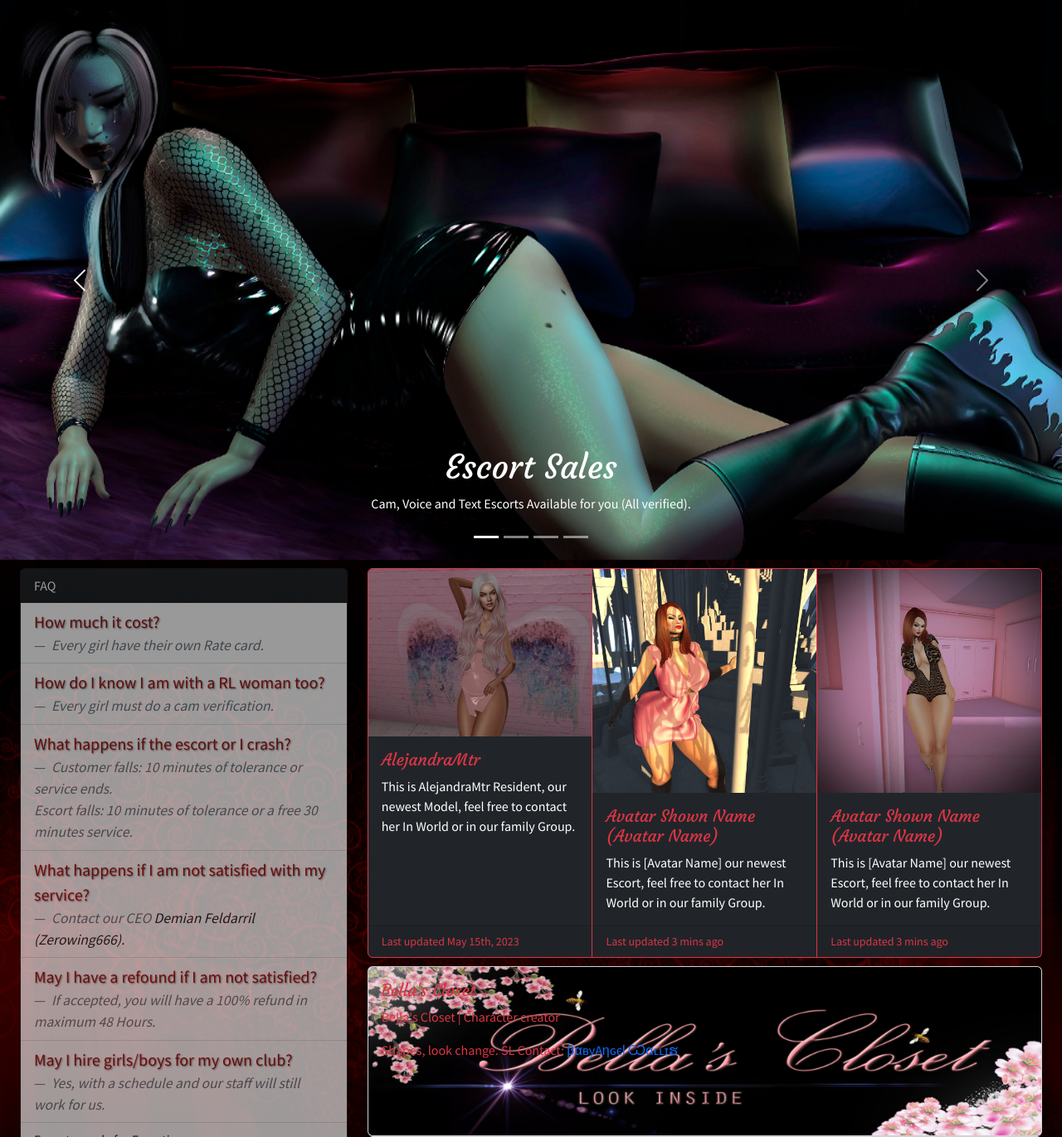
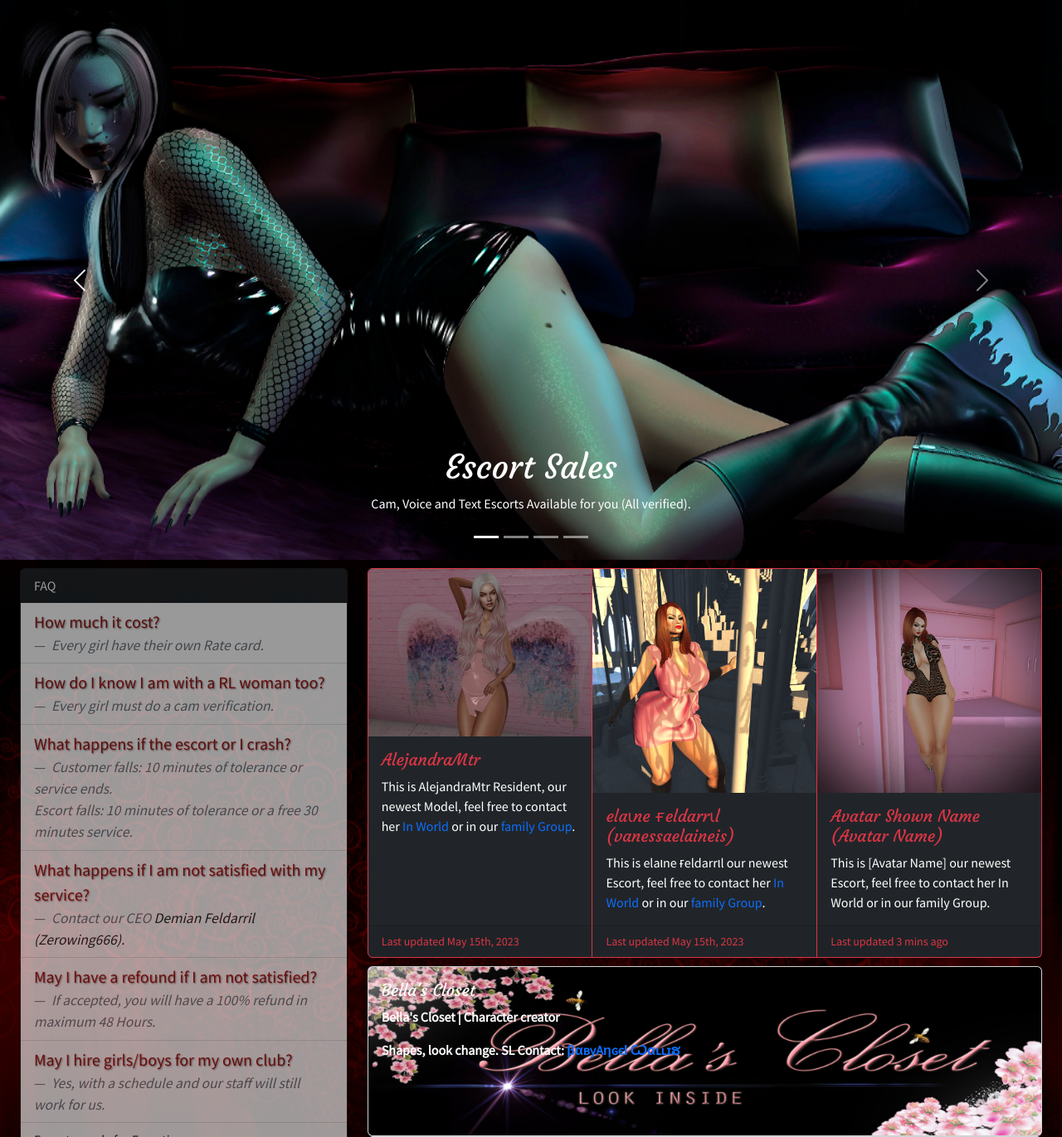
Before and after one commit to DemianFeldarril/feldarrilfamily, a PHP site: page / in a window 1280 px wide. Shown: the top 1371 px of the page at 83% size. Run offline with PHP 8.4, Linux system fonts and the light colour scheme; some libraries are stand-ins or nearby versions; grey boxes are pictures that could not be loaded.

Commit message:
Nueva Escort
*Se agregó a Vanessa como nueva Escort
*Se ajusto la parte de links de banner

```diff
--- a/body.php
+++ b/body.php
@@ -126,7 +126,7 @@
                         <img src="5.png" class="card-img-top" alt="...">
                         <div class="card-body">
                             <h5 class="card-title redphasize">AlejandraMtr</h5>
-                            <p class="card-text">This is AlejandraMtr Resident, our newest Model, feel free to contact her In World or in our family Group.</p>
+                            <p class="card-text">This is AlejandraMtr Resident, our newest Model, feel free to contact her <a href="secondlife:///app/agent/72d5c9b6-80a5-45ad-9bab-9e67c10ec358/im">In World</a> or in our <a href="secondlife:///app/group/f22c0fd2-a9b3-a4a9-cd52-e3d8098463f9/about">family Group</a>.</p>
                         </div>
                         <div class="card-footer">
                             <small class="text-danger">Last updated May 15th, 2023</small>
@@ -135,11 +135,11 @@
                     <div class="card bg-dark border-danger">
                         <img src="6.jpg" class="card-img-top" alt="...">
                         <div class="card-body">
-                            <h5 class="card-title redphasize">Avatar Shown Name (Avatar Name)</h5>
-                            <p class="card-text">This is [Avatar Name] our newest Escort, feel free to contact her In World or in our family Group.</p>
+                            <h5 class="card-title redphasize">elaιne ғeldarrιl (vanessaelaineis)</h5>
+                            <p class="card-text">This is elaιne ғeldarrιl our newest Escort, feel free to contact her <a href="secondlife:///app/agent/506cfe1c-9ec1-4f0d-8677-3e69d7c74ca7/im">In World</a> or in our <a href="secondlife:///app/group/f22c0fd2-a9b3-a4a9-cd52-e3d8098463f9/about">family Group</a>.</p>
                         </div>
                         <div class="card-footer">
-                            <small class="text-danger">Last updated 3 mins ago</small>
+                            <small class="text-danger">Last updated May 15th, 2023</small>
                         </div>
                     </div>
                     <div class="card bg-dark border-danger">
@@ -154,7 +154,7 @@
                     </div>
                 </div>
                 <!--SEPARADOR--><div class="separador"></div><!--SEPARADOR-->
-                <div class="card text-danger">
+                <div class="card text-white" style="font-weight:bolder !important;">
                     <img src="bellascloset.png" class="card-img">
                     <div class="card-img-overlay">
                         <h5 class="card-title">Bella's Closet</h5>
```
